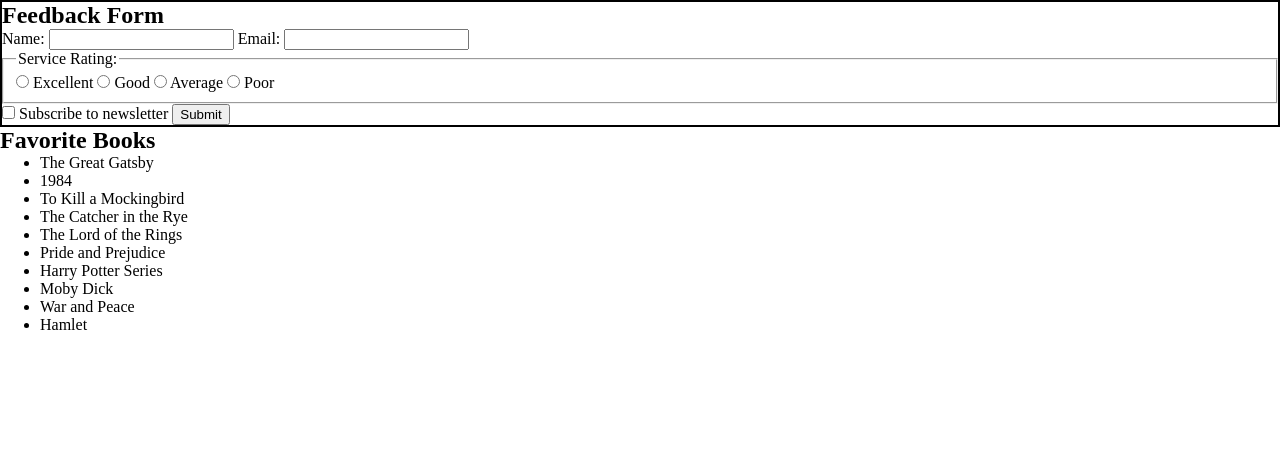
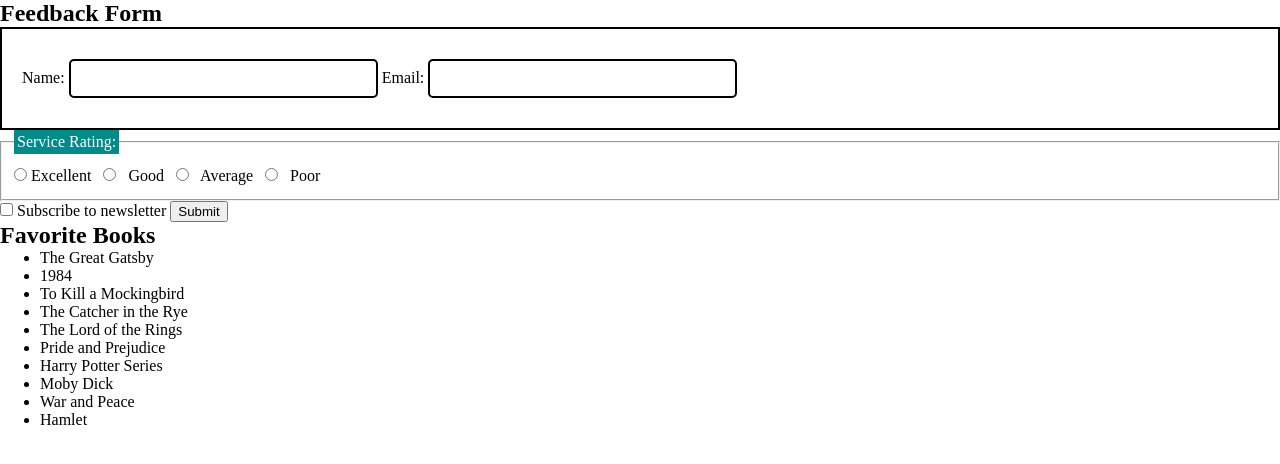
Before and after one commit to PatrickFrankAIU/ITWEB210-2505B, a plain HTML site: page Module 3/Online Job Application Form/index.html in a window 1280 px wide. Drawn offline with Linux system fonts and the light colour scheme; a script that the page names is missing.

Commit message:
styling module 3 assignment

```diff
--- a/Module 3/Online Job Application Form/index.html
+++ b/Module 3/Online Job Application Form/index.html
@@ -12,11 +12,19 @@
   <body>
     <form id="feedback-form">
       <h2>Feedback Form</h2>
-      <label for="name">Name:</label>
-      <input type="text" id="name" name="name" required />
+      <div class="text-input">
+        <label for="name">Name:</label>
+        <input type="text" id="name" name="name" class="first-box" required />
 
-      <label for="email">Email:</label>
-      <input type="email" id="email" name="email" required />
+        <label for="email">Email:</label>
+        <input
+          type="email"
+          id="email"
+          name="email"
+          class="first-box"
+          required
+        />
+      </div>
 
       <fieldset>
         <legend>Service Rating:</legend>
@@ -24,11 +32,23 @@
           ><input type="radio" name="rating" value="excellent" required />
           Excellent</label
         >
-        <label><input type="radio" name="rating" value="good" /> Good</label>
         <label
-          ><input type="radio" name="rating" value="average" /> Average</label
+          ><input type="radio" name="rating" value="good" class="radio-input" />
+          Good</label
         >
-        <label><input type="radio" name="rating" value="poor" /> Poor</label>
+        <label
+          ><input
+            type="radio"
+            name="rating"
+            value="average"
+            class="radio-input"
+          />
+          Average</label
+        >
+        <label
+          ><input type="radio" name="rating" value="poor" class="radio-input" />
+          Poor</label
+        >
       </fieldset>
 
       <label
--- a/Module 3/Online Job Application Form/style.css
+++ b/Module 3/Online Job Application Form/style.css
@@ -4,10 +4,41 @@
     box-sizing: border-box;
 }
 
-form {
+/* form inputs using :focus, :checked, :invalid, and :valid pseudoclasses.  */
+
+.text-input {
     border: 2px solid black;
+    margin: auto;
+    padding: 20px;
 }
 
-form:focus {
-    font-size: 1.5rem;
+.first-box {
+    padding: 10px;
+    width: 25%;
+    margin: 10px auto;
+    border: 2px solid black;
+    border-radius: 5px;
 }
+
+.first-box:hover {
+    box-shadow: 2px 2px 5px rgba(0, 0, 0, 0.75);
+}
+
+legend {
+    background-color: darkcyan;
+    color: white;
+    padding: 3px;
+}
+
+.radio-input {
+    margin: 0.5rem;
+}
+
+
+/* #feedback-form:focus {}
+
+#feedback-form:checked {}
+
+#feedback-form:invalid {}
+
+#feeback-form:valid {} */
```
